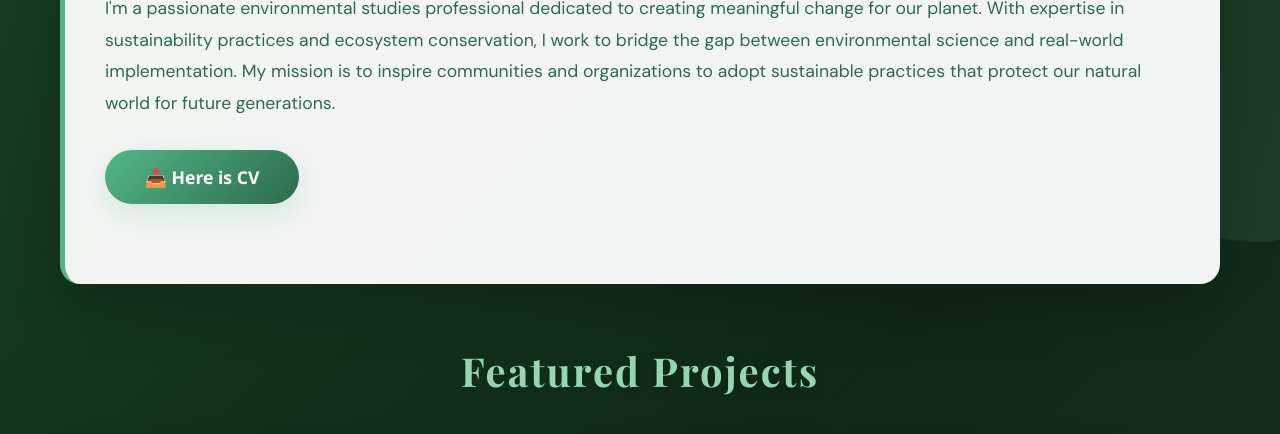
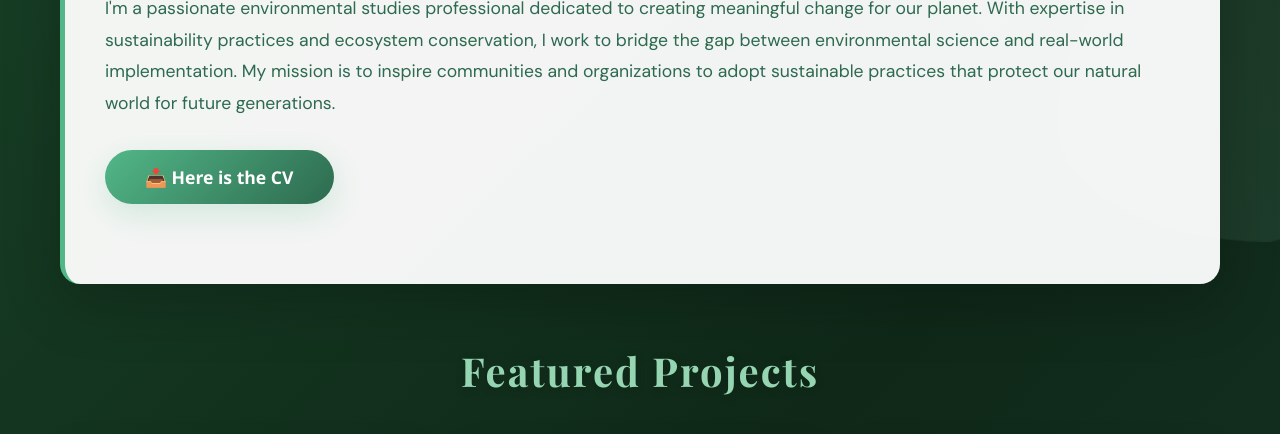
Before and after one commit to joshmainaa7/Veronicah-Portfolio, a plain HTML site: page index.html in a window 1280 px wide. Shown: the part 620-1054 px from the top of the page. Drawn offline with nearby package versions, Linux system fonts and the light colour scheme; a web font is replaced by a local one.

Commit message:
index.html

```diff
--- a/index.html
+++ b/index.html
@@ -614,7 +614,7 @@ h1 {
         <section class="about">
             <h2>About Me</h2>
             <p>I'm a passionate environmental studies professional dedicated to creating meaningful change for our planet. With expertise in sustainability practices and ecosystem conservation, I work to bridge the gap between environmental science and real-world implementation. My mission is to inspire communities and organizations to adopt sustainable practices that protect our natural world for future generations.</p>
-            <a href="Veronica Naitamany’s CV.pdf" class="download-cv" download="Verconicah Naitamany CV.pdf">📥 Here is  CV</a>
+            <a href="Veronica Naitamany’s CV.pdf" class="download-cv" download="Verconicah Naitamany CV.pdf">📥 Here is the CV</a>
         </section>
 
         <section class="projects">
```
